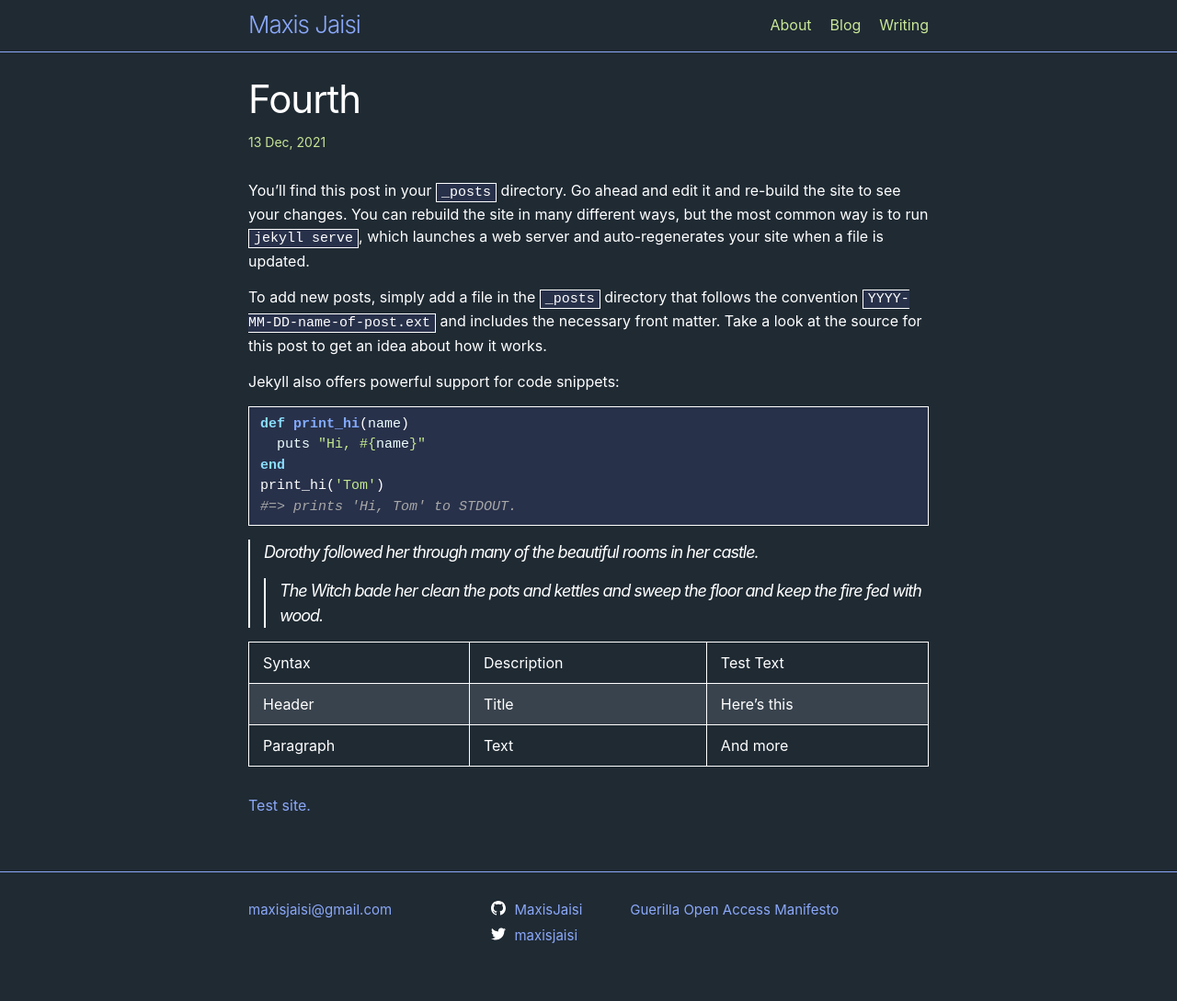
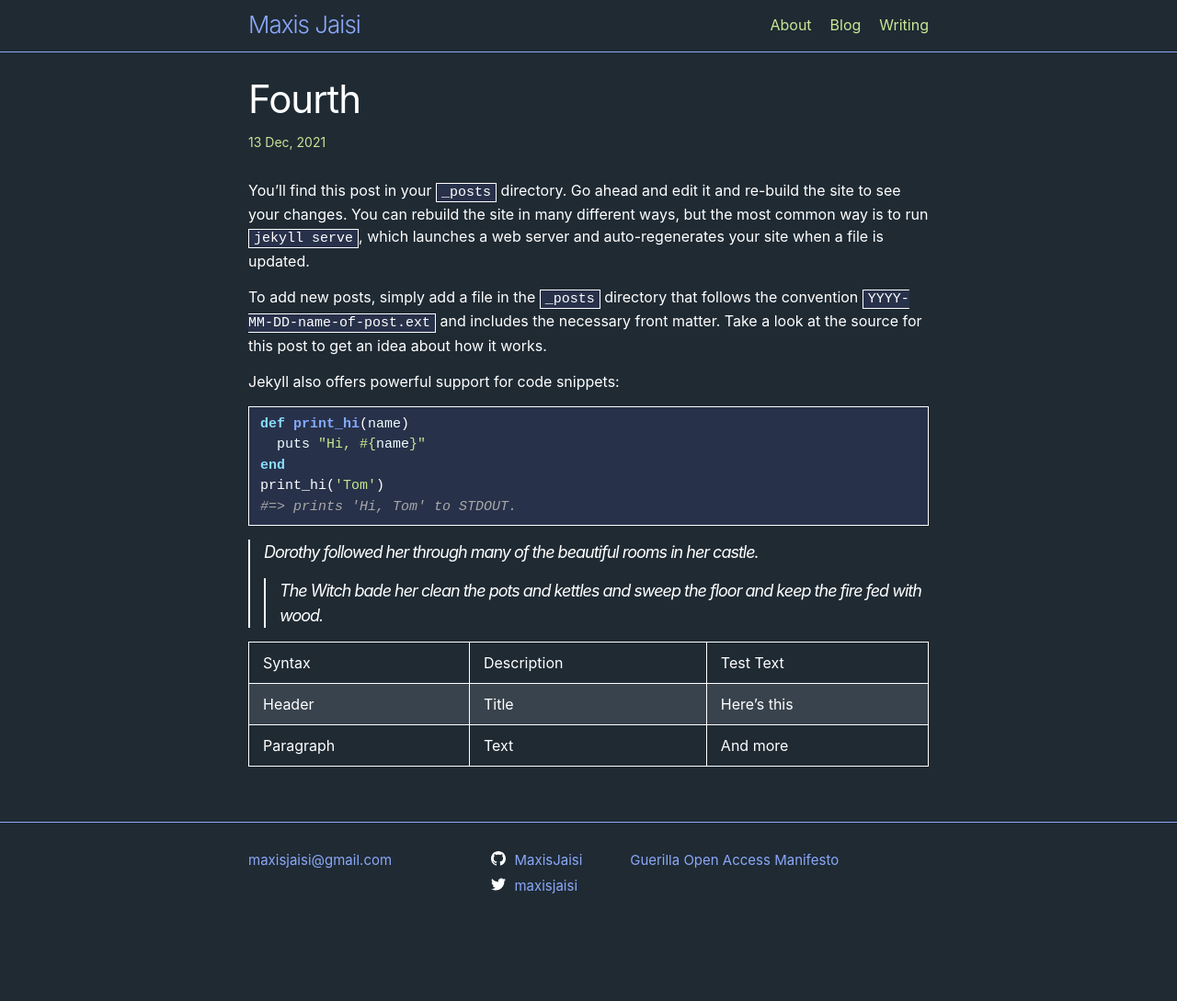
Before and after one commit to MaxisJaisi/maxisjaisi.github.io, a Jekyll site: the page built from _posts/2021-12-13-fourth.md, in a window 1280 px wide. Shown: the whole page at 92% size. Built offline with Jekyll 4.4.1, drawn with Linux system fonts in a browser that asks for light colours; after the commit the page ends 1035 px from its top, so only the background shows below that.

Commit message:
removed-link

```diff
--- a/_posts/2021-12-13-fourth.md
+++ b/_posts/2021-12-13-fourth.md
@@ -22,5 +22,3 @@ print_hi('Tom')
 | Syntax      | Description | Test Text     |
 | Header      | Title       | Here's this   |
 | Paragraph   | Text        | And more      |
-
-<a href="https://maxisjaisi.github.io/test">Test site.</a>
```
